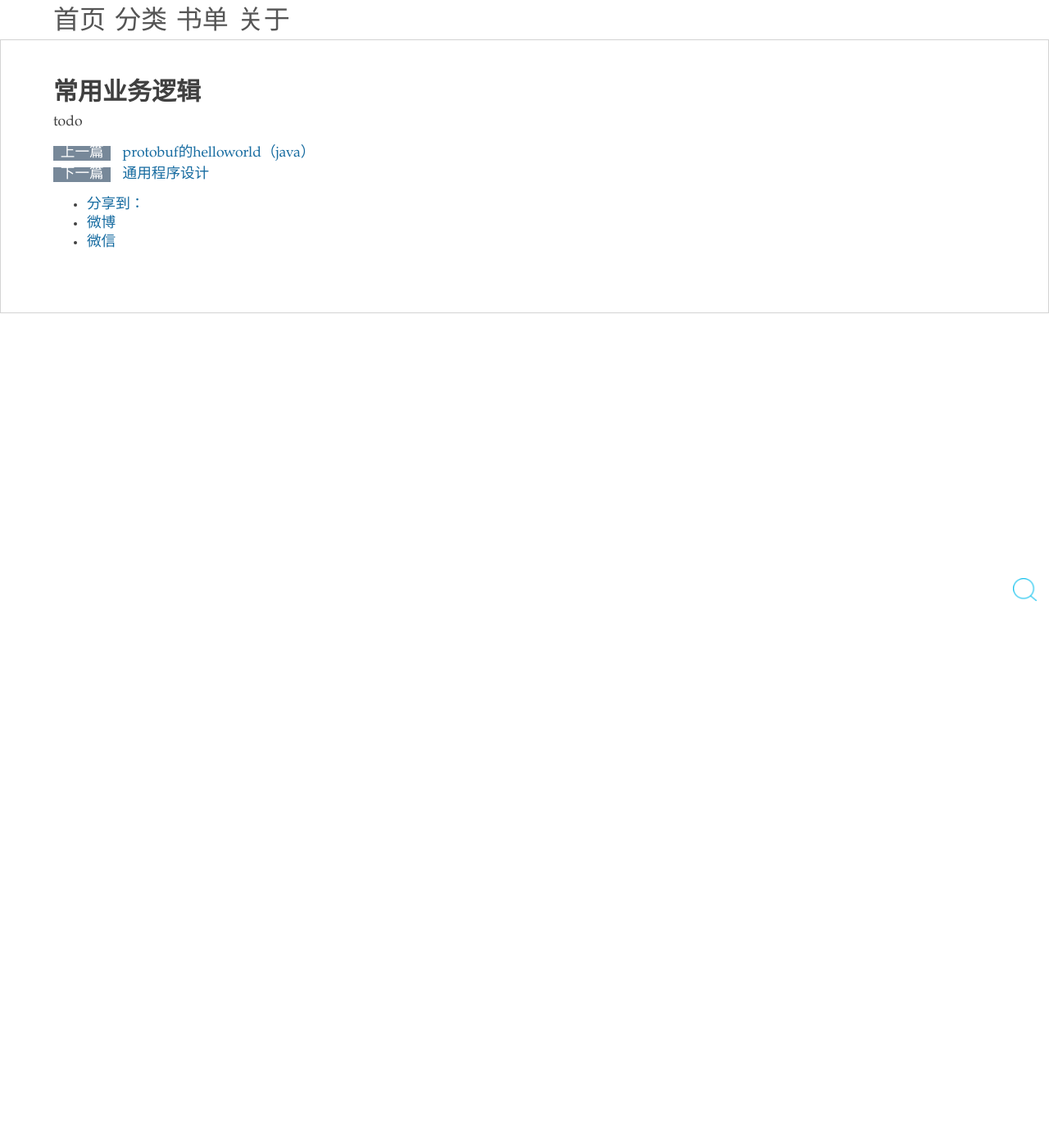
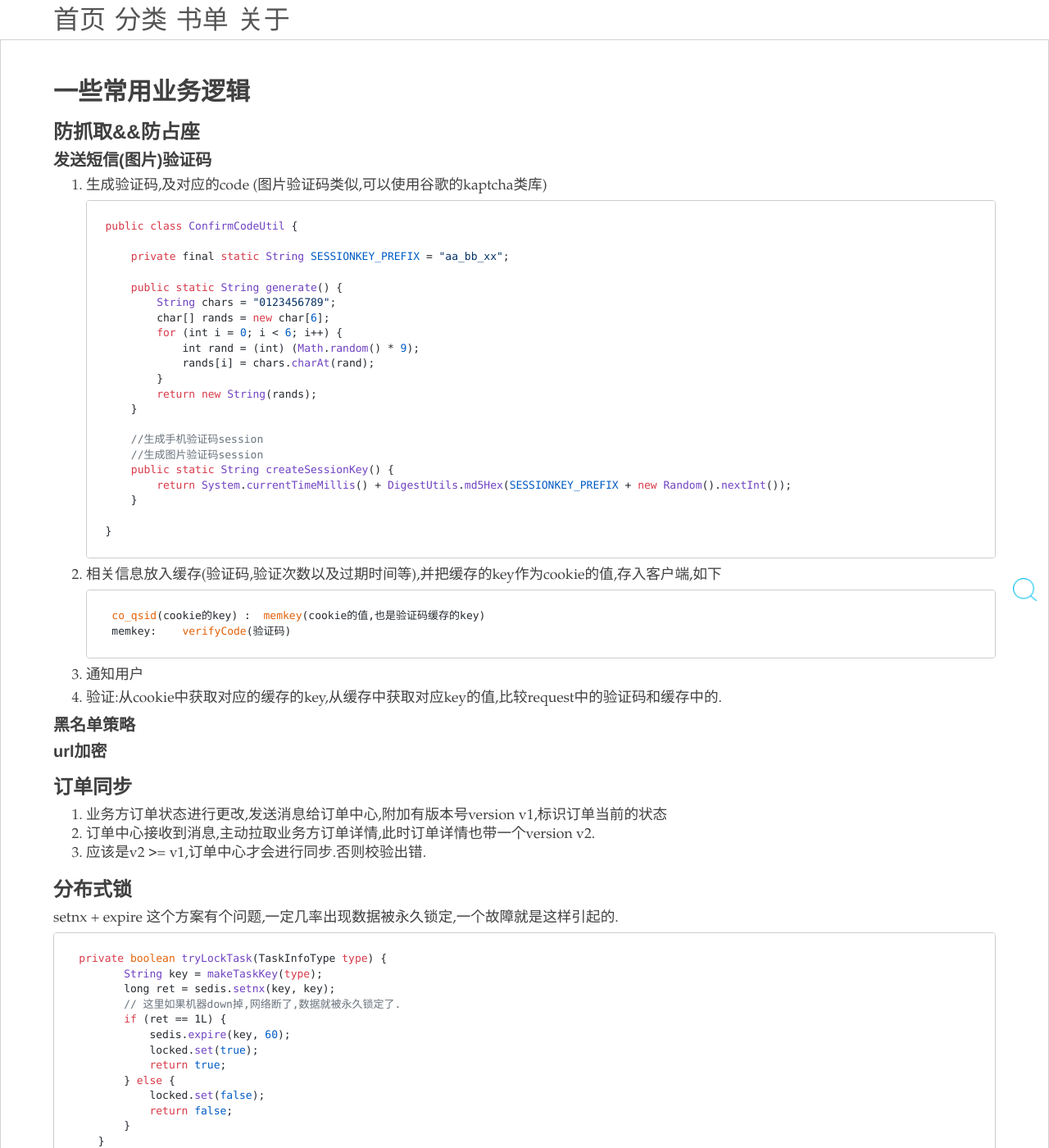
Before and after one commit to zy123a/lcj1992.github.com, a Jekyll site: the page built from _posts/work/2016-04-06-combusiness.md, in a window 1280 px wide and 1400 px high. Shown: the whole window at 82% size. Built offline with Jekyll 4.4.1, drawn with Linux system fonts in a browser that asks for light colours; nearby versions of some CDN libraries; comment, search, counter and statistics services are not loaded; some of the changed text lies outside the part shown.

Commit message:
annotation

```diff
--- a/_posts/work/2016-04-06-combusiness.md
+++ b/_posts/work/2016-04-06-combusiness.md
@@ -1,8 +1,88 @@
 ---
 layout: post
-title: 常用业务逻辑
+title: 一些常用业务逻辑
 categories: work
-tag: 短信验证码 订单同步 分布式锁 分布式事务
+tag: 短信验证码 订单同步 分布式锁 分布式事务 防抓取
 ---
 
+### 防抓取&&防占座
+
+#### 发送短信(图片)验证码 {#smsCode}
+
+1.  生成验证码,及对应的code (图片验证码类似,可以使用谷歌的kaptcha类库)
+
+        public class ConfirmCodeUtil {
+
+            private final static String SESSIONKEY_PREFIX = "aa_bb_xx";
+
+            public static String generate() {
+                String chars = "0123456789";
+                char[] rands = new char[6];
+                for (int i = 0; i < 6; i++) {
+                    int rand = (int) (Math.random() * 9);
+                    rands[i] = chars.charAt(rand);
+                }
+                return new String(rands);
+            }
+
+            //生成手机验证码session
+            //生成图片验证码session
+            public static String createSessionKey() {
+                return System.currentTimeMillis() + DigestUtils.md5Hex(SESSIONKEY_PREFIX + new Random().nextInt());
+            }
+
+        }
+
+2. 相关信息放入缓存(验证码,验证次数以及过期时间等),并把缓存的key作为cookie的值,存入客户端,如下
+
+        co_qsid(cookie的key) :  memkey(cookie的值,也是验证码缓存的key)
+        memkey:    verifyCode(验证码)
+
+3.  通知用户
+
+4.  验证:从cookie中获取对应的缓存的key,从缓存中获取对应key的值,比较request中的验证码和缓存中的.
+
+#### 黑名单策略
+
+#### url加密
+
+### 订单同步
+
+1.  业务方订单状态进行更改,发送消息给订单中心,附加有版本号version v1,标识订单当前的状态
+2.  订单中心接收到消息,主动拉取业务方订单详情,此时订单详情也带一个version v2.
+3.  应该是v2 >= v1,订单中心才会进行同步.否则校验出错.
+
+### 分布式锁
+
+setnx + expire 这个方案有个问题,一定几率出现数据被永久锁定,一个故障就是这样引起的.
+
+     private boolean tryLockTask(TaskInfoType type) {
+            String key = makeTaskKey(type);
+            long ret = sedis.setnx(key, key);
+            // 这里如果机器down掉,网络断了,数据就被永久锁定了.
+            if (ret == 1L) {
+                sedis.expire(key, 60);
+                locked.set(true);
+                return true;
+            } else {
+                locked.set(false);
+                return false;
+            }
+        }
+
+改进方案:
+使用redis的
+
+    SET key value [EX seconds] [PX milliseconds] [NX|XX]
+
+    127.0.0.1:6379> set lockKey lockValue PX 5000 NX
+    OK
+    127.0.0.1:6379> get lockKey
+    "lockValue"
+
+对应于jedis的public String set(final String key, final String value, final String nxxx,final String expx, final long time);
+
+### 分布式事务
+
+目前旗舰店的都是本地事务,这样就造成同一份mapper文件在不同系统间拷来拷去,垃圾代码太多.
 todo
```
Also changed, not shown: 1 other file.
